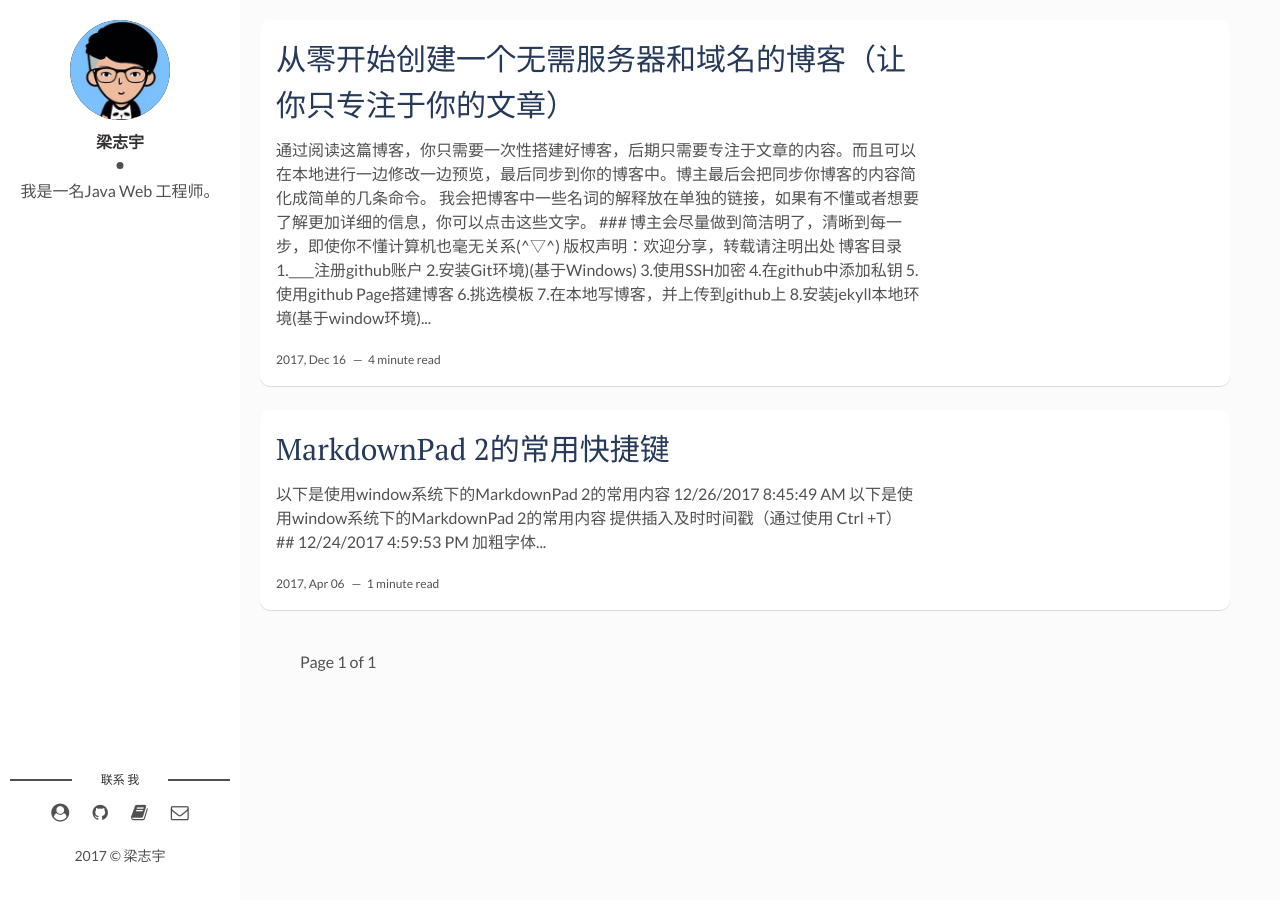
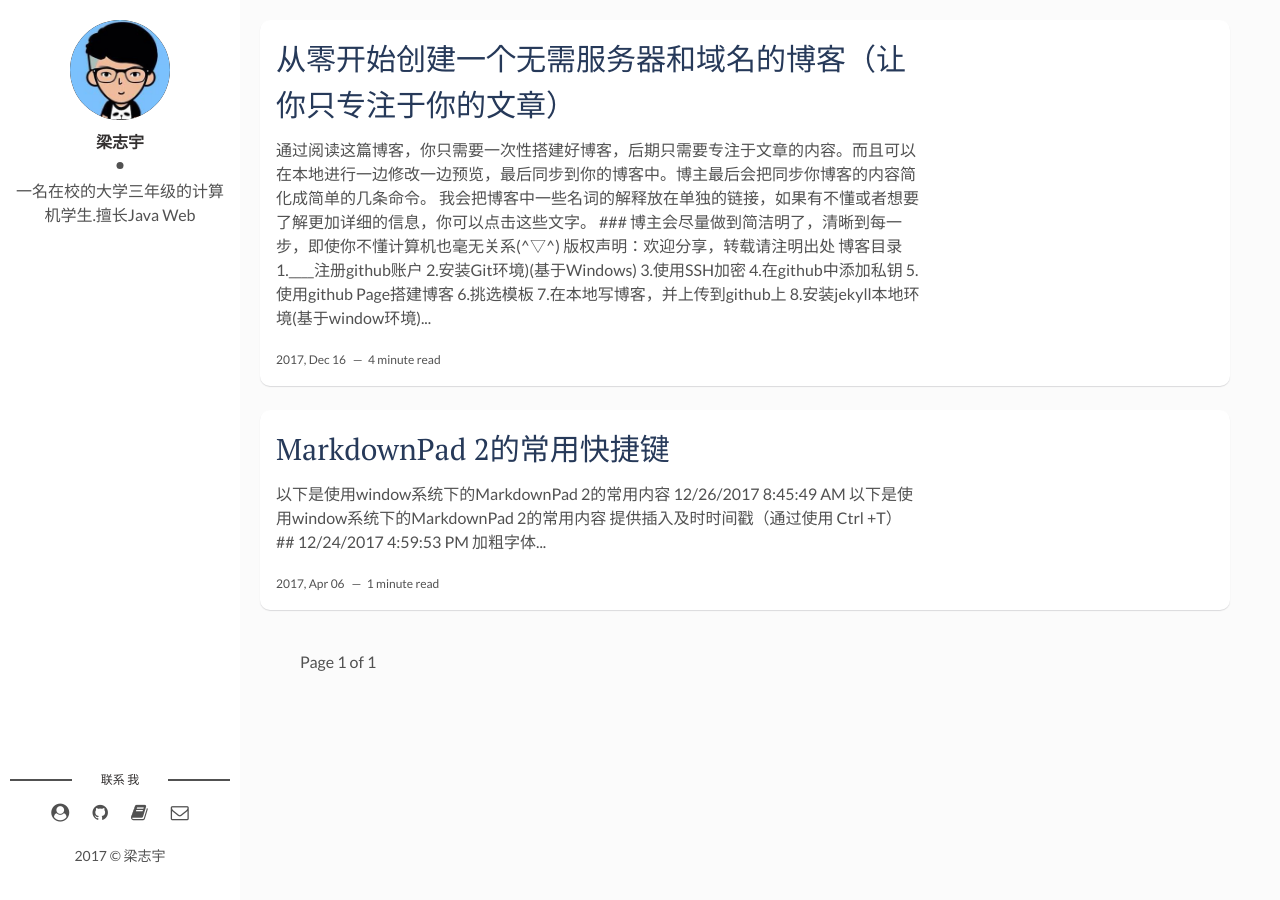
Before and after one commit to liangFrame/liangFrame.github.io, a Jekyll site: the page built from index.html, in a window 1280 px wide. Built offline with Jekyll 4.4.1, drawn with Linux system fonts in a browser that asks for light colours; the list of posts is cut into pages by our own code.

Commit message:
修改了配置文件

```diff
--- a/_config.yml
+++ b/_config.yml
@@ -12,7 +12,7 @@ blog: http://lframe.cn/ #你可以 改为你的博客地址
 # Author Settings
 author: 梁志宇 # 改为你的名字
 author-img: david-freeman.jpg # 在assets文件夹下的img文件夹下添加一张你的头像，然后把名字写到这里而且必须带扩展名而且最好是英文。
-about-author: 我是一名Java Web 工程师。 # 用于修改名字下面的描述信息
+about-author: 一名在校的大学三年级的计算机学生.擅长Java Web # 用于修改名字下面的描述信息
 #twitter:  # add your Twitter handle
 facebook: # add your Facebook handle
 github: liangFrame # 可以改为你github的用户名，切记是用户名！
```
